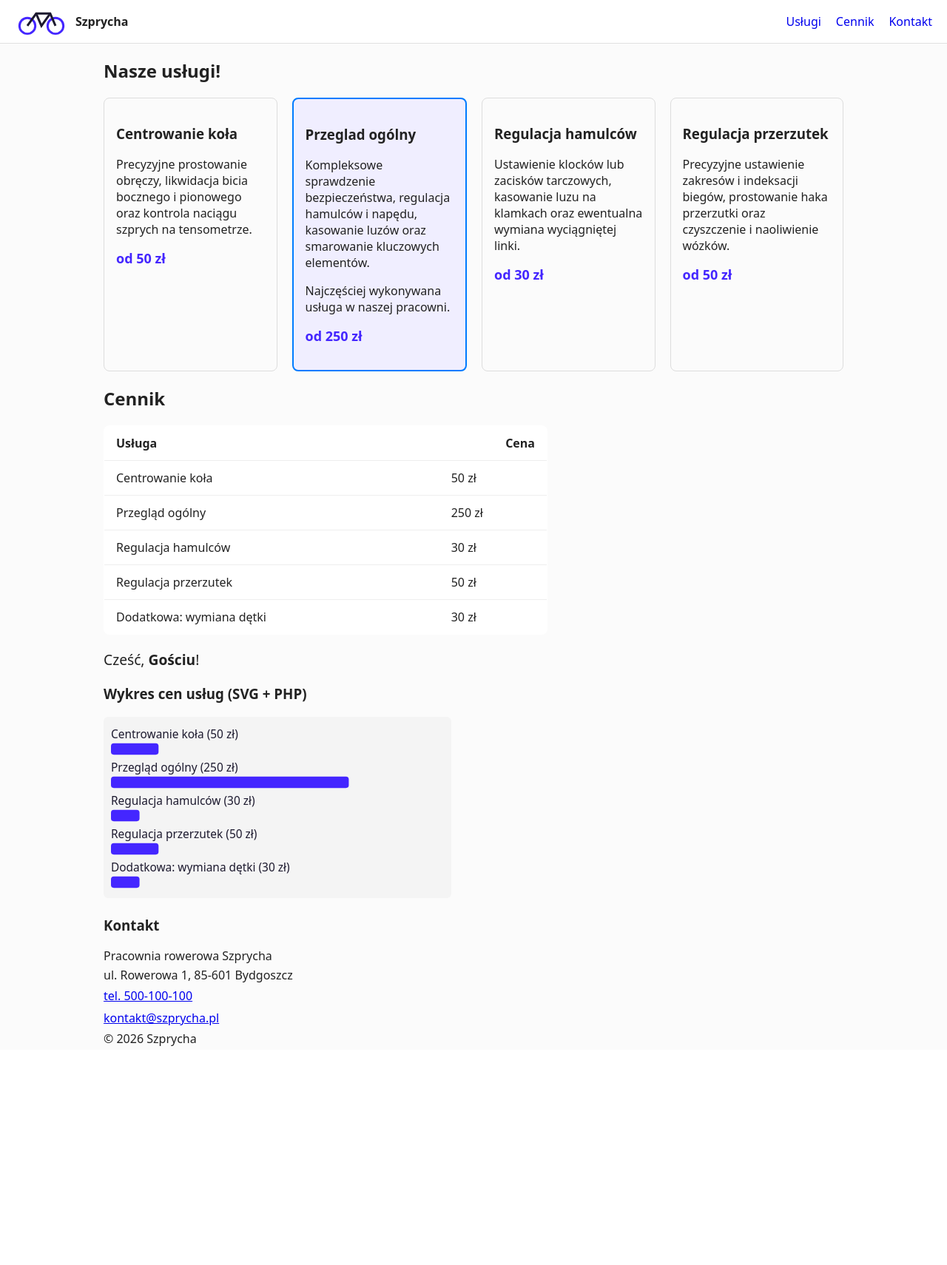
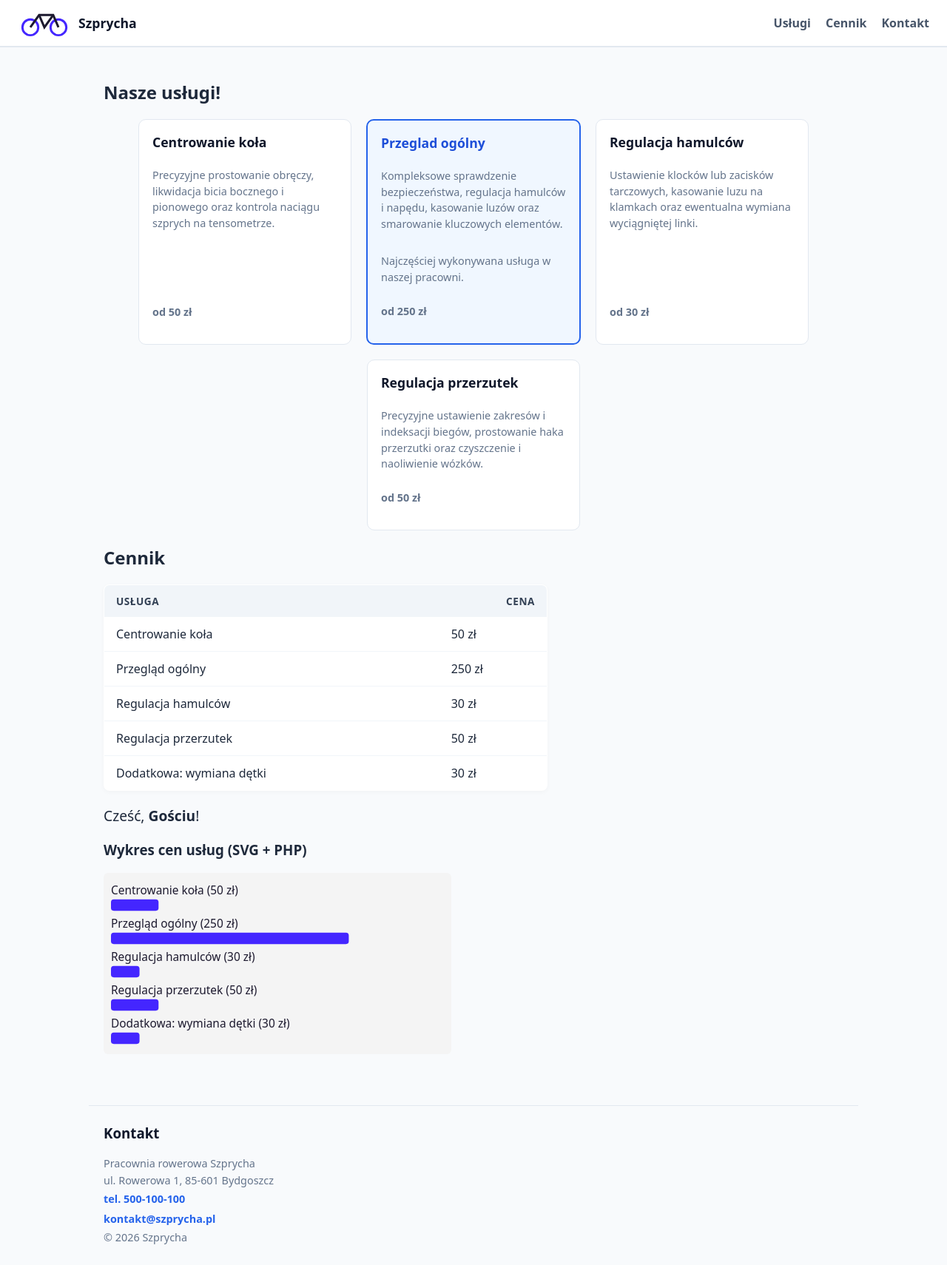
Before and after one commit to rafalkonarski/ti-lab-konarski, a PHP site: page / in a window 1280 px wide. Shown: the whole page at 74% size. Before the commit the page ends 1414 px from the top, so only its background shows below. Run offline with PHP 8.4, Linux system fonts and the light colour scheme.

Commit message:
lab2: finalna poprawa styli

```diff
--- a/style.css
+++ b/style.css
@@ -1,18 +1,19 @@
+body {
+  font-family: system-ui, -apple-system, BlinkMacSystemFont, "Segoe UI", Roboto, sans-serif;
+  margin: 0;
+  padding: 0;
+  background-color: #f8fafc;
+  color: #1e293b;
+}
+
+/* --- NAGŁÓWEK --- */
 .site-header {
   display: flex;
   justify-content: space-between;
   align-items: center;
-    padding: 10px 20px;
+  padding: 12px 24px;
   background-color: #ffffff;
-    border-bottom: 1px solid #e0e0e0;
-}
-
-body {
-    font-family: system-ui, -apple-system, BlinkMacSystemFont, "Segoe UI", Roboto, sans-serif;
-    margin: 0;
-    padding: 0;
-    background-color: #fbfbfb;
-    color: #222;
+  border-bottom: 2px solid #e2e8f0;
 }
 
 .logo {
@@ -20,10 +21,62 @@ body {
   align-items: center;
   gap: 10px;
   text-decoration: none;
-  color: inherit;
-  font-weight: bold;
+  color: #0f172a;
+  font-weight: 800;
+  font-size: 1.1rem;
 }
 
+.menu {
+  display: flex;
+  gap: 20px;
+}
+
+.menu a {
+  text-decoration: none;
+  color: #475569;
+  font-weight: 600;
+  transition: color 0.15s ease;
+}
+
+.menu a:hover {
+  color: #2563eb;
+}
+
+.menu-toggle {
+  display: none;
+}
+
+/* --- GŁÓWNA TREŚĆ --- */
+main, #kontakt {
+  max-width: 1000px;
+  margin: 0 auto;
+  padding: 24px 20px;
+}
+
+/* --- TYTUŁ Z ROWEREM I ZACHĘTĄ --- */
+.section-heading {
+  margin: 16px 0 24px 0;
+}
+
+.heading-title {
+  display: flex;
+  align-items: center;
+  gap: 12px;
+}
+
+.heading-title h2 {
+  margin: 0;
+  font-size: 1.7rem;
+  color: #0f172a;
+}
+
+.heading-subtitle {
+  color: #64748b;
+  font-size: 0.95rem;
+  margin: 6px 0 0 0;
+}
+
+/* --- KARTY (DOKŁADNIE TWÓJ UKŁAD FLEXBOX) --- */
 .cards {
   display: flex;
   flex-wrap: wrap;
@@ -34,89 +87,146 @@ body {
 .card {
   flex: 1 1 200px;
   max-width: 250px;
-    border: 1px solid #ddd;
-    border-radius: 8px;
-    padding: 16px;
-    transition: transform 0.2s ease, box-shadow 0.2s ease;
+  background: #ffffff;
+  border: 1px solid #e2e8f0;
+  border-radius: 10px;
+  padding: 18px;
+  display: flex;
+  flex-direction: column;
+  transition: transform 0.2s ease, box-shadow 0.2s ease, border-color 0.2s ease;
 }
 
 .card:hover {
   transform: translateY(-6px);
-    box-shadow: 0 8px 16px rgba(0, 0, 0, 0.1);
+  box-shadow: 0 10px 20px rgba(37, 99, 235, 0.08);
+  border-color: #cbd5e1;
 }
 
+.card h3 {
+  margin: 0 0 8px 0;
+  font-size: 1.1rem;
+  color: #0f172a;
+}
+
+.card p {
+  font-size: 0.9rem;
+  line-height: 1.5;
+  color: #64748b;
+}
+
+/* Wyróżniona karta z akcentem */
 .card--highlighted {
-    border: 2px solid #007bff;
-    background-color: #f0eeff;
+  border: 2px solid #2563eb;
+  background: #f0f7ff;
+}
+
+.card--highlighted h3 {
+  color: #1d4ed8;
 }
 
 .card_price {
-    font-weight: bold;
-    font-size: 18px;
-    color: #4426FF;
-    margin-top: 10px;
+  font-weight: 800;
+  font-size: 1.15rem;
+  color: #2563eb;
+  margin-top: auto;
+  padding-top: 10px;
 }
 
-.num{
-    text-align: right;
-}
-
+/* --- TABELA CENNIKA --- */
 .price-table {
   width: 100%;
   max-width: 600px;
   margin: 20px 0;
   border-collapse: collapse;
-    background-color: #fff;
-    border: 1px solid #ddd;
+  background-color: #ffffff;
+  border: 1px solid #e2e8f0;
   border-radius: 8px;
   overflow: hidden;
+  box-shadow: 0 2px 6px rgba(0, 0, 0, 0.03);
 }
 
-.price-table th,
+.price-table th {
+  background-color: #f1f5f9;
+  color: #334155;
+  padding: 12px 16px;
+  font-size: 0.85rem;
+  text-transform: uppercase;
+  letter-spacing: 0.04em;
+}
+
 .price-table td {
   padding: 12px 16px;
-    border-bottom: 1px solid #eee;
+  border-bottom: 1px solid #f1f5f9;
+  color: #1e293b;
 }
 
 .service {
   text-align: left;
 }
 
-main, #kontakt {
-    max-width: 1000px;
-    margin: 0 auto;
-    padding: 0px 20px;
+.num {
+  text-align: right;
+  font-weight: 700;
+  color: #0f172a;
 }
 
-#kontakt p { margin: 4px 0; }
+/* --- STOPKA --- */
+#kontakt {
+  border-top: 1px solid #e2e8f0;
+  margin-top: 40px;
+  padding-top: 24px;
+}
 
-#kontakt a { display: inline-block; margin: 2px 0; }
+#kontakt h3 {
+  margin-top: 0;
+  color: #0f172a;
+}
 
-.menu { display: flex; gap: 20px;}
-.menu a { text-decoration: none; }
-.menu a:hover { color: #007bff;}
-.menu-toggle { display: none; }
+#kontakt p {
+  margin: 4px 0;
+  color: #64748b;
+  font-size: 0.9rem;
+}
+
+#kontakt a {
+  display: inline-block;
+  margin: 2px 0;
+  color: #2563eb;
+  text-decoration: none;
+  font-weight: 600;
+}
+
+#kontakt a:hover {
+  text-decoration: underline;
+}
+
+/* --- MOBILKA (< 600px) --- */
 @media (max-width: 600px) {
   .site-header {
-        flex-direction: column;
-        align-items: flex-start;
+    flex-direction: row;
+    justify-content: space-between;
   }
+
   .menu-toggle {
     display: block;
-        padding: 8px 16px;
-        background-color: #1d1a2f;
+    padding: 8px 14px;
+    background-color: #0f172a;
     color: #ffffff;
     border: none;
-        border-radius: 4px;
-        font-size: 16px;
+    border-radius: 6px;
+    font-size: 15px;
     cursor: pointer;
   }
+
   .menu {
     display: none;
+    width: 100%;
+    flex-direction: column;
+    gap: 10px;
+    padding-top: 12px;
   }
+
   .menu.menu--open {
-    padding: none;
-    text-decoration: none;
-    color: inherit;
+    display: flex !important;
   }
 }
```
Lines whose indentation alone changed are shown as unchanged.
